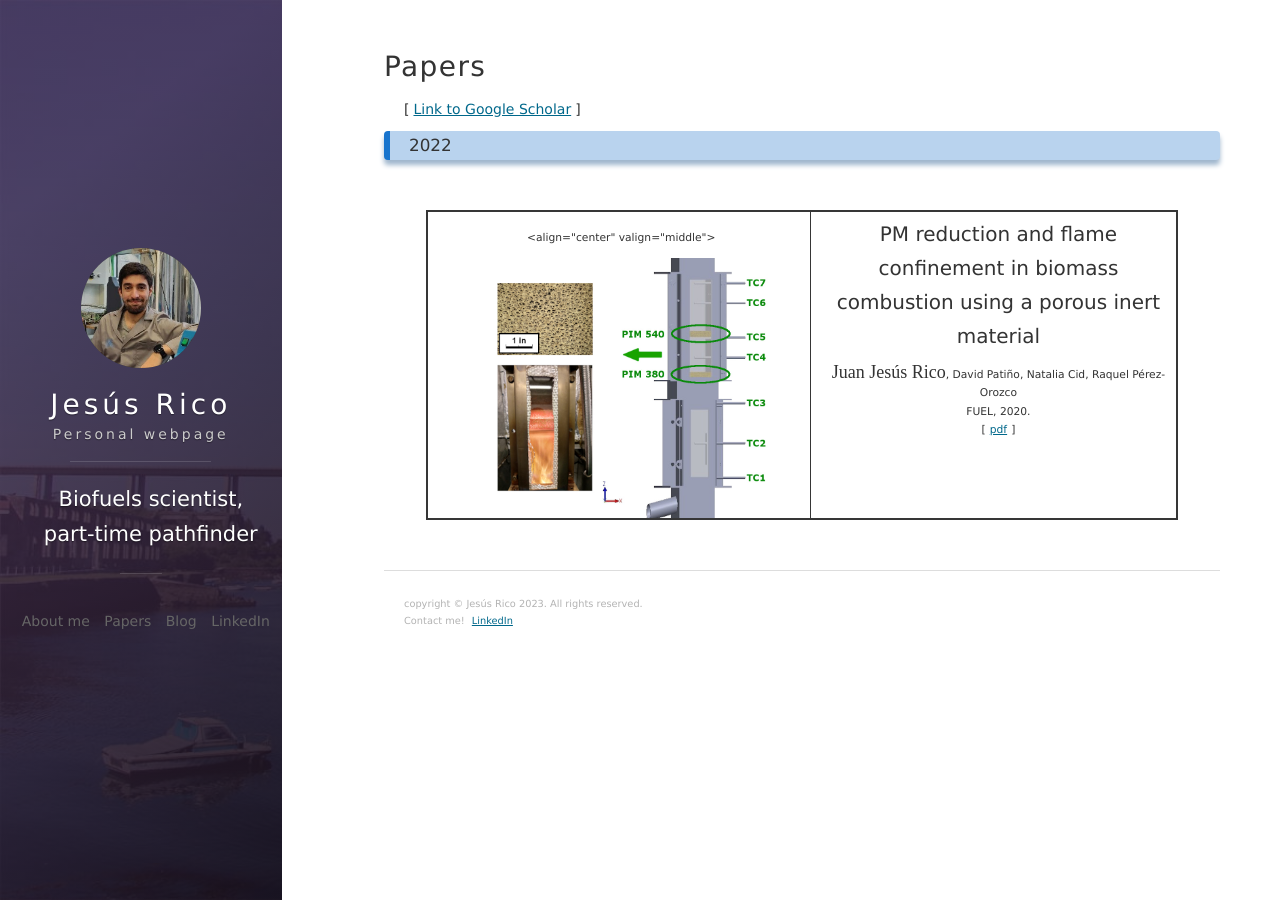
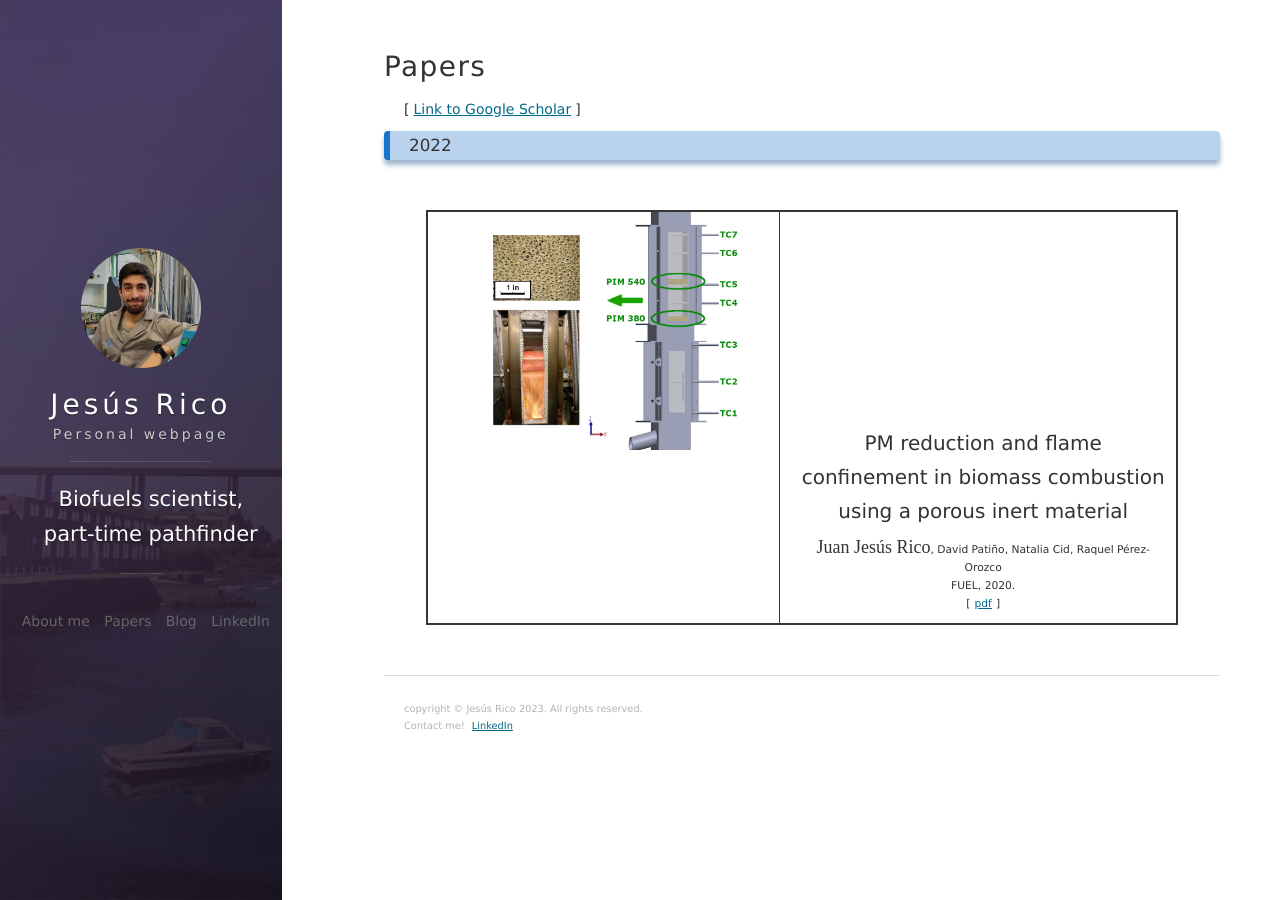
Before and after one commit to jesusrico96/jesusrico96.github.io, a Jekyll site: the page built from archive.md, in a window 1280 px wide. Built offline with Jekyll 4.4.1, drawn with Linux system fonts in a browser that asks for light colours; nearby versions of some CDN libraries.

Commit message:
Update archive.md

```diff
--- a/archive.md
+++ b/archive.md
@@ -9,8 +9,7 @@
 <table class="imgtable">
   <tr>
     <td>
-	  <align="center" valign="middle">
-      <img src="/images/papers/PIMdeep.jpg" alt="PIM"/>
+      <img src="/images/papers/PIMdeep.jpg" valign="middle" alt="PIM"/>
     </td>
     <td align="center" valign="middle">
 	<p style="font-size:20px; ">
```
